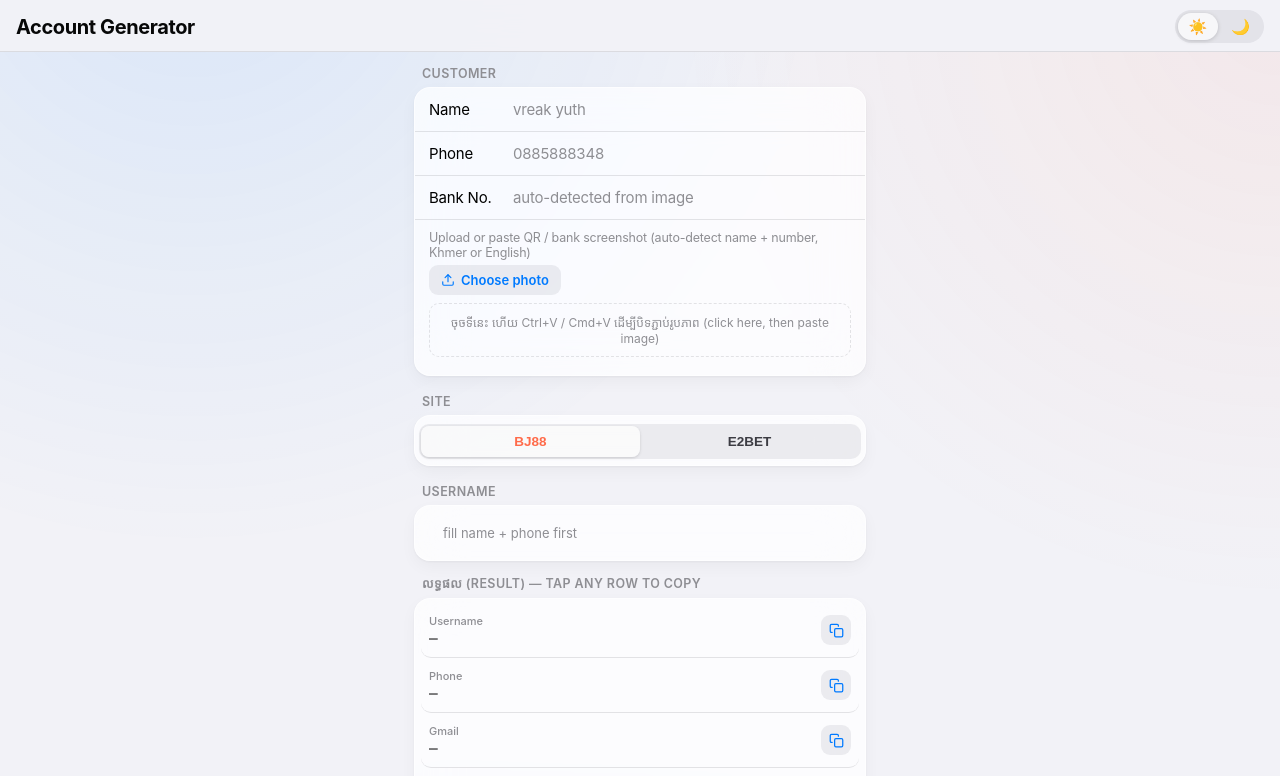
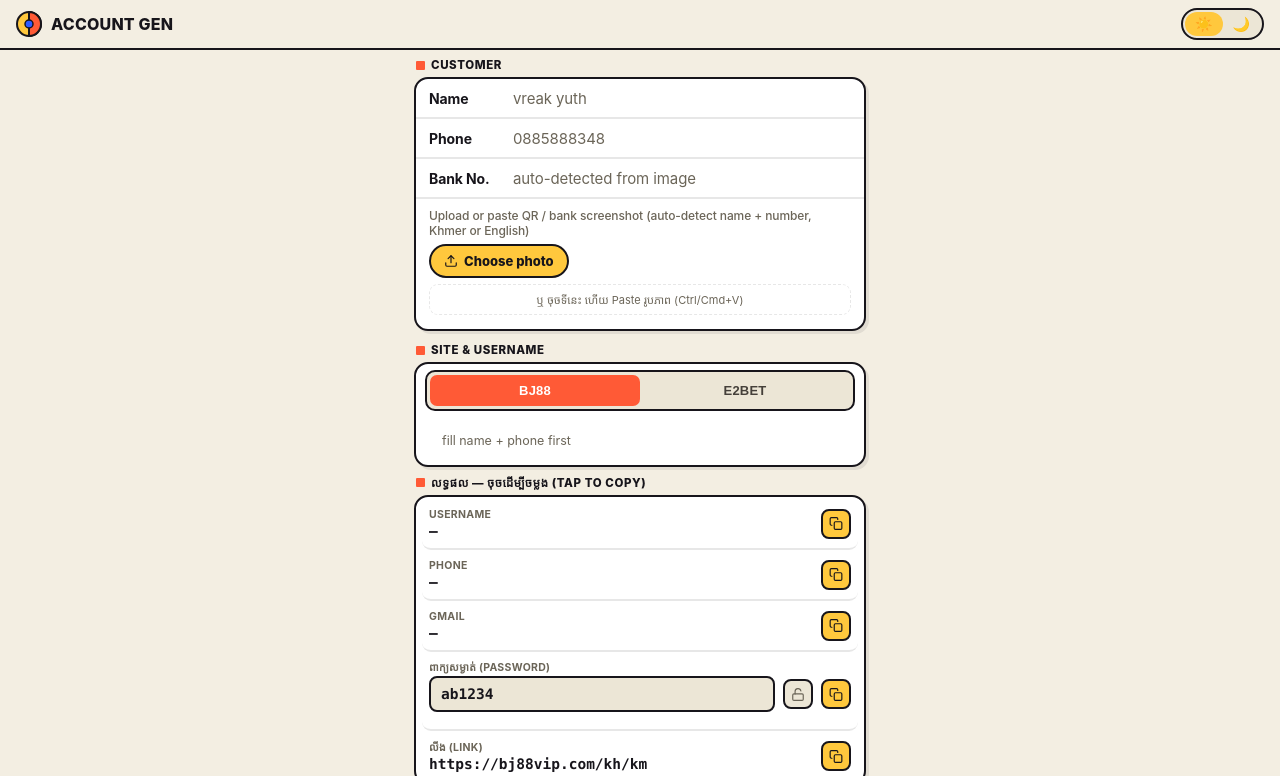
Before and after one commit to pesethtithsamnang-bot/easyform, a plain HTML site: page index.html in a window 1280 px wide. Shown: the top 776 px of the page. Drawn offline with Linux system fonts and the light colour scheme.

Commit message:
Update index.html

```diff
--- a/index.html
+++ b/index.html
@@ -6,37 +6,38 @@
 <title>Account Generator</title>
 <style>
   :root{
-    --bg: #f2f2f7;
-    --grouped-bg: rgba(255,255,255,0.72);
-    --grouped-border: rgba(255,255,255,0.6);
-    --label: #8e8e93;
-    --text: #000000;
-    --text-secondary: #3c3c43;
-    --separator: rgba(60,60,67,0.13);
-    --blue: #007aff;
-    --green: #34c759;
-    --red: #ff3b30;
-    --orange: #ff9500;
-    --fill: rgba(118,118,128,0.12);
-    --fill-strong: rgba(118,118,128,0.18);
-    --bj88: #ff6b4a;
-    --e2bet: #007aff;
+    --bg: #F3EEE2;
+    --grouped-bg: #FFFFFF;
+    --grouped-border: #17151B;
+    --label: #6b6558;
+    --text: #17151B;
+    --text-secondary: #45403A;
+    --separator: rgba(23,21,27,0.1);
+    --blue: #2D5BFF;
+    --green: #1E8E5A;
+    --red: #E83A1F;
+    --orange: #FF5A36;
+    --yellow: #FFC83D;
+    --fill: #ECE6D6;
+    --fill-strong: #E2DAC4;
+    --bj88: #FF5A36;
+    --e2bet: #2D5BFF;
     --mono: 'SF Mono', ui-monospace, 'Menlo', monospace;
     --sys: -apple-system, BlinkMacSystemFont, 'SF Pro Text', 'SF Pro Display', 'Helvetica Neue', 'Khmer OS Battambang', 'Khmer OS', Roboto, sans-serif;
-    --blur: blur(24px) saturate(180%);
+    --border-w: 2px;
   }
   [data-theme="dark"]{
-    --bg: #000000;
-    --grouped-bg: rgba(28,28,30,0.6);
-    --grouped-border: rgba(255,255,255,0.08);
-    --label: #98989f;
-    --text: #ffffff;
-    --text-secondary: #c7c7cc;
-    --separator: rgba(84,84,88,0.5);
-    --fill: rgba(118,118,128,0.24);
-    --fill-strong: rgba(118,118,128,0.32);
-    --bj88: #ff8a6b;
-    --e2bet: #409cff;
+    --bg: #18161C;
+    --grouped-bg: #221F28;
+    --grouped-border: #F3EEE2;
+    --label: #9b9588;
+    --text: #F3EEE2;
+    --text-secondary: #C9C3B5;
+    --separator: rgba(243,238,226,0.14);
+    --fill: #2C2933;
+    --fill-strong: #38343F;
+    --bj88: #FF7A57;
+    --e2bet: #6E8CFF;
   }
 
   *{ box-sizing: border-box; -webkit-tap-highlight-color: transparent; }
@@ -44,14 +45,10 @@
   body{
     margin:0;
     background: var(--bg);
-    background-image:
-      radial-gradient(circle at 15% -10%, rgba(0,122,255,0.10), transparent 45%),
-      radial-gradient(circle at 100% 0%, rgba(255,107,74,0.08), transparent 40%);
-    background-attachment: fixed;
     color: var(--text);
     font-family: var(--sys);
     -webkit-font-smoothing: antialiased;
-    padding: 0 0 24px;
+    padding: 0 0 16px;
     transition: background-color .25s, color .25s;
     min-height: 100vh;
   }
@@ -59,186 +56,202 @@
   .navbar{
     position: sticky; top:0; z-index:10;
     background: var(--bg);
-    -webkit-backdrop-filter: var(--blur); backdrop-filter: var(--blur);
-    opacity: 0.97;
-    padding: calc(10px + env(safe-area-inset-top)) 16px 8px;
+    padding: calc(8px + env(safe-area-inset-top)) 16px 8px;
     display:flex; align-items:center; justify-content:space-between;
-    border-bottom: 1px solid var(--separator);
+    border-bottom: var(--border-w) solid var(--text);
+    gap: 8px;
   }
-  .navbar h1{ font-size: 20px; font-weight: 700; letter-spacing: -0.4px; margin:0; }
+  .navbar-id{ display:flex; align-items:center; gap:9px; }
+  .navbar-mark{ flex-shrink:0; }
+  .navbar h1{
+    font-size: 16px; font-weight: 800; letter-spacing: 0.2px; margin:0;
+    text-transform: uppercase;
+  }
 
   .theme-switch{
-    display:flex; align-items:center; gap:2px;
-    background: var(--fill); border-radius: 20px; padding: 3px;
+    display:flex; align-items:center; gap:0;
+    background: var(--fill); border: var(--border-w) solid var(--text); border-radius: 999px; padding: 2px;
   }
   .theme-switch button{
-    border:none; background:transparent; padding: 6px 11px; border-radius:17px;
-    font-size: 15px; cursor:pointer; color: var(--label); line-height:1;
-    transition: background .2s;
+    border:none; background:transparent; padding: 5px 10px; border-radius:999px;
+    font-size: 14px; cursor:pointer; color: var(--label); line-height:1;
+    transition: background .15s;
   }
-  .theme-switch button.active{ background: var(--grouped-bg); box-shadow: 0 1px 4px rgba(0,0,0,0.18); }
+  .theme-switch button.active{ background: var(--text); }
+  .theme-switch button.active#lightBtn{ background: var(--yellow); }
+  .theme-switch button.active#darkBtn{ background: var(--blue); }
 
   .wrap{ max-width: 480px; margin: 0 auto; padding: 0 14px; }
 
   .section-title{
-    font-size: 12.5px; color: var(--label); text-transform: uppercase;
-    letter-spacing: 0.4px; margin: 18px 8px 6px; font-weight: 600;
+    font-size: 11.5px; color: var(--text); text-transform: uppercase;
+    letter-spacing: 0.6px; margin: 12px 2px 5px; font-weight: 800;
+    display:flex; align-items:center; gap:6px;
   }
-  .section-title:first-of-type{ margin-top: 14px; }
+  .section-title::before{
+    content:''; width: 9px; height: 9px; background: var(--orange); flex-shrink:0;
+    border-radius: 1px;
+  }
+  .section-title:first-of-type{ margin-top: 8px; }
 
   .grouped{
     background: var(--grouped-bg);
-    -webkit-backdrop-filter: var(--blur); backdrop-filter: var(--blur);
-    border-radius: 16px;
+    border-radius: 14px;
     overflow: hidden;
-    border: 1px solid var(--grouped-border);
-    box-shadow: 0 1px 3px rgba(0,0,0,0.05), 0 6px 16px rgba(0,0,0,0.04);
+    border: var(--border-w) solid var(--grouped-border);
+    box-shadow: 3px 3px 0 rgba(23,21,27,0.08);
   }
+  [data-theme="dark"] .grouped{ box-shadow: 3px 3px 0 rgba(0,0,0,0.35); }
+
   .row{
-    display:flex; align-items:center; padding: 0 14px;
-    border-bottom: 1px solid var(--separator);
-    min-height: 44px;
+    display:flex; align-items:center; padding: 0 13px;
+    border-bottom: var(--border-w) solid var(--separator);
+    min-height: 40px;
   }
   .row:last-child{ border-bottom: none; }
   .row .row-label{
-    font-size: 15px; color: var(--text); flex-shrink:0; width: 84px;
-    letter-spacing: -0.2px;
+    font-size: 14px; color: var(--text); flex-shrink:0; width: 84px;
+    letter-spacing: -0.1px; font-weight: 700;
   }
   .row input[type=text], .row input[type=tel]{
     flex:1; border:none; background:transparent; color: var(--text);
-    font-size: 15px; padding: 10px 0; font-family: inherit; min-width:0;
-    letter-spacing: -0.2px;
+    font-size: 15px; padding: 7px 0; font-family: inherit; min-width:0;
+    letter-spacing: -0.1px; font-weight: 600;
   }
-  .row input::placeholder{ color: var(--label); }
+  .row input::placeholder{ color: var(--label); font-weight:400; }
   .row input:focus{ outline:none; }
-  .row.detected{ background: rgba(52,199,89,0.06); }
+  .row.detected{ background: rgba(30,142,90,0.08); }
 
-  .qr-row{ flex-direction:column; align-items:stretch; padding: 10px 14px; }
-  .qr-row .row-label{ width:auto; margin-bottom:5px; font-size:12.5px; color:var(--label); }
+  .qr-row{ flex-direction:column; align-items:stretch; padding: 9px 13px; }
+  .qr-row .row-label{ width:auto; margin-bottom:6px; font-size:12px; color:var(--label); font-weight:500; }
   .file-btn{
     display:inline-flex; align-items:center; gap:6px; width:fit-content;
-    background: var(--fill); color: var(--blue); font-size:13px; font-weight:600;
-    padding: 7px 12px; border-radius: 9px; cursor:pointer; border:none;
+    background: var(--yellow); color: var(--text); font-size:13px; font-weight:800;
+    padding: 7px 13px; border-radius: 999px; cursor:pointer; border: var(--border-w) solid var(--text);
   }
   .file-btn input[type=file]{ display:none; }
 
   /* segmented control for site */
   .segment{
-    display:flex; background: var(--fill); border-radius: 10px; padding: 2px; margin: 8px 4px 4px;
+    display:flex; background: var(--fill); border-radius: 10px; padding: 3px; margin: 9px 9px 5px;
+    border: var(--border-w) solid var(--text);
   }
   .segment button{
-    flex:1; border:none; background:transparent; padding: 8px 0; border-radius:8px;
-    font-size: 13.5px; font-weight: 600; cursor:pointer; color: var(--text-secondary);
-    transition: background .15s;
+    flex:1; border:none; background:transparent; padding: 8px 0; border-radius:7px;
+    font-size: 13px; font-weight: 800; cursor:pointer; color: var(--text-secondary);
+    transition: background .15s, color .15s; letter-spacing: 0.2px;
   }
-  .segment button.active{ background: var(--grouped-bg); box-shadow: 0 1px 3px rgba(0,0,0,0.15); }
-  .segment button.active[data-site="bj88"]{ color: var(--bj88); }
-  .segment button.active[data-site="e2bet"]{ color: var(--e2bet); }
+  .segment button.active{ box-shadow: none; color: #fff; }
+  .segment button.active[data-site="bj88"]{ background: var(--bj88); }
+  .segment button.active[data-site="e2bet"]{ background: var(--e2bet); }
+  .segment button.active[data-lang]{ background: var(--text); color: var(--bg); }
 
   /* username chips */
-  .chip-row{ display:flex; gap:7px; padding: 10px 14px; flex-wrap: wrap; }
+  .chip-row{ display:flex; gap:7px; padding: 9px 13px; flex-wrap: wrap; }
   .chip{
-    flex:1; min-width: 86px; text-align:center; padding: 9px 6px; border-radius: 10px;
-    background: var(--fill); font-family: var(--mono); font-size: 13px; font-weight:600;
-    color: var(--text-secondary); cursor:pointer; border: 1.5px solid transparent;
+    flex:1; min-width: 86px; text-align:center; padding: 8px 6px; border-radius: 9px;
+    background: var(--fill); font-family: var(--mono); font-size: 12.5px; font-weight:800;
+    color: var(--text-secondary); cursor:pointer; border: var(--border-w) solid transparent;
     transition: transform .1s;
   }
+  .chip:nth-child(3n+1){ background: rgba(255,90,54,0.13); }
+  .chip:nth-child(3n+2){ background: rgba(255,200,61,0.22); }
+  .chip:nth-child(3n+3){ background: rgba(45,91,255,0.12); }
   .chip:active{ transform: scale(0.96); }
-  .chip.picked{ border-color: var(--blue); color: var(--blue); background: rgba(0,122,255,0.1); }
-  [data-theme="dark"] .chip.picked{ background: rgba(64,156,255,0.16); }
-  .chip-empty{ padding: 9px 14px; color: var(--label); font-size: 13px; }
+  .chip.picked{ border-color: var(--text); color: var(--text); background: var(--yellow) !important; }
+  .chip-empty{ padding: 8px 13px; color: var(--label); font-size: 12.5px; }
 
   /* output cards */
   .output-card{
     background: var(--grouped-bg);
-    -webkit-backdrop-filter: var(--blur); backdrop-filter: var(--blur);
-    border: 1px solid var(--grouped-border);
-    border-radius: 16px; padding: 4px 14px;
-    margin-bottom: 10px;
-    box-shadow: 0 1px 3px rgba(0,0,0,0.05), 0 6px 16px rgba(0,0,0,0.04);
+    border: var(--border-w) solid var(--grouped-border);
+    border-radius: 14px; padding: 2px 13px;
+    margin-bottom: 8px;
+    box-shadow: 3px 3px 0 rgba(23,21,27,0.08);
   }
+  [data-theme="dark"] .output-card{ box-shadow: 3px 3px 0 rgba(0,0,0,0.35); }
   .output-line{
     display:flex; align-items:center; justify-content:space-between;
-    padding: 11px 0; border-bottom: 1px solid var(--separator); gap: 10px;
-    cursor: pointer; border-radius: 10px; margin: 0 -8px; padding-left:8px; padding-right:8px;
+    padding: 9px 0; border-bottom: var(--border-w) solid var(--separator); gap: 10px;
+    cursor: pointer; border-radius: 9px; margin: 0 -7px; padding-left:7px; padding-right:7px;
     transition: background .12s;
     -webkit-user-select: none; user-select: none;
   }
   .output-line:active{ background: var(--fill); }
   .output-line:last-child{ border-bottom: none; }
   .output-text{
-    font-family: var(--mono); font-size: 14.5px; color: var(--text);
+    font-family: var(--mono); font-size: 14.5px; color: var(--text); font-weight:700;
     word-break: break-all; min-width:0;
   }
-  .output-sub{ font-size: 11px; color: var(--label); margin-bottom: 2px; font-weight:500; }
+  .output-sub{ font-size: 10.5px; color: var(--label); margin-bottom: 2px; font-weight:700; text-transform: uppercase; letter-spacing:0.3px; }
 
   .copy-icon-btn{
-    flex-shrink:0; width: 30px; height: 30px; border-radius: 9px; border:none;
-    background: var(--fill); color: var(--blue); cursor:pointer;
+    flex-shrink:0; width: 30px; height: 30px; border-radius: 8px; border: var(--border-w) solid var(--text);
+    background: var(--yellow); color: var(--text); cursor:pointer;
     display:flex; align-items:center; justify-content:center;
     transition: background .15s, color .15s, transform .1s;
     pointer-events: none; /* whole row handles the tap now */
   }
-  .copy-icon-btn.copied{ background: rgba(52,199,89,0.18); color: var(--green); }
+  .copy-icon-btn.copied{ background: var(--green); color:#fff; border-color: var(--green); }
 
   .password-input{
-    flex:1; min-width:0; border:none; background: var(--fill); border-radius:9px;
-    padding: 9px 10px; font-family: var(--mono); font-size: 14.5px; color: var(--text);
+    flex:1; min-width:0; border: var(--border-w) solid var(--text); background: var(--fill); border-radius:8px;
+    padding: 8px 10px; font-family: var(--mono); font-size: 14.5px; color: var(--text); font-weight:700;
   }
-  .password-input:focus{ outline: 1.5px solid var(--blue); }
-  .password-input:disabled{ opacity: 0.75; }
+  .password-input:focus{ outline: none; background: var(--grouped-bg); }
+  .password-input:disabled{ opacity: 0.65; }
 
   .lock-toggle-btn{
-    flex-shrink:0; width: 30px; height: 30px; border-radius: 9px; border:none;
+    flex-shrink:0; width: 30px; height: 30px; border-radius: 8px; border: var(--border-w) solid var(--text);
     background: var(--fill); color: var(--label); cursor:pointer;
     display:flex; align-items:center; justify-content:center;
     transition: background .15s, color .15s, transform .1s;
   }
   .lock-toggle-btn:active{ transform: scale(0.92); }
-  .lock-toggle-btn.locked{ background: rgba(255,149,0,0.18); color: var(--orange); }
+  .lock-toggle-btn.locked{ background: var(--orange); color: #fff; border-color: var(--orange); }
 
   .suggest-row{ display:flex; gap:6px; margin-top: 8px; flex-wrap: wrap; }
   .suggest-chip{
-    padding: 5px 10px; border-radius: 8px; background: var(--fill);
-    font-family: var(--mono); font-size: 12px; color: var(--text-secondary);
-    cursor:pointer; border: none;
+    padding: 5px 10px; border-radius: 7px; background: var(--fill); border: 1.5px solid var(--separator);
+    font-family: var(--mono); font-size: 11.5px; color: var(--text-secondary); font-weight:700;
+    cursor:pointer;
   }
   .suggest-chip:active{ transform: scale(0.96); }
 
   .msg-block{
-    font-family: var(--sys); font-size: 14.5px; color: var(--text);
-    background: var(--fill); border-radius: 11px; padding: 12px; line-height: 1.6;
-    white-space: pre-wrap; margin: 10px 0; cursor: pointer;
+    font-family: var(--sys); font-size: 14.5px; color: var(--text); font-weight:500;
+    background: var(--fill); border-radius: 10px; padding: 11px 12px; line-height: 1.55;
+    white-space: pre-wrap; margin: 9px 0; cursor: pointer;
     -webkit-user-select: none; user-select: none;
-    transition: background .12s;
+    transition: background .12s; border: 1.5px dashed var(--separator);
   }
   .msg-block:active{ background: var(--fill-strong); }
   .msg-tag{
-    font-family: var(--mono); font-weight: 700; font-size: 0.92em;
-    color: var(--blue); background: rgba(0,122,255,0.1);
-    padding: 1px 6px; border-radius: 6px; letter-spacing: 0.2px;
+    font-family: var(--mono); font-weight: 800; font-size: 0.92em;
+    color: var(--text); background: var(--yellow);
+    padding: 1px 6px; border-radius: 5px; letter-spacing: 0.2px;
     white-space: nowrap;
   }
   .copy-full-btn{
-    width:100%; padding: 11px; border-radius: 11px; border:none;
-    background: var(--blue); color: white; font-size: 15px; font-weight: 600; cursor:pointer;
-    margin-bottom: 10px; letter-spacing: -0.2px;
+    width:100%; padding: 11px; border-radius: 10px; border: var(--border-w) solid var(--text);
+    background: var(--text); color: var(--bg); font-size: 14.5px; font-weight: 800; cursor:pointer;
+    margin-bottom: 9px; letter-spacing: 0.2px; text-transform: uppercase;
   }
-  .copy-full-btn.copied{ background: var(--green); }
+  .copy-full-btn.copied{ background: var(--green); border-color: var(--green); color:#fff; }
 
   .clear-btn{
-    width:100%; text-align:center; padding: 12px; margin-top: 6px;
-    background:transparent; border:none; color: var(--red); font-size: 15px; cursor:pointer; font-weight:500;
+    width:100%; text-align:center; padding: 9px; margin-top: 4px;
+    background:transparent; border: var(--border-w) solid var(--red); border-radius: 10px;
+    color: var(--red); font-size: 14px; cursor:pointer; font-weight:800; text-transform: uppercase; letter-spacing:0.3px;
   }
 
   .hidden{ display:none; }
 
   .toast{
     position: fixed; left: 50%; bottom: 28px; transform: translateX(-50%) translateY(20px);
-    background: rgba(28,28,30,0.92); color: #fff; padding: 10px 18px; border-radius: 14px;
-    font-size: 14px; font-weight: 600; opacity: 0; pointer-events: none;
-    -webkit-backdrop-filter: blur(10px); backdrop-filter: blur(10px);
-    transition: opacity .2s, transform .2s; z-index: 50;
+    background: var(--text); color: var(--bg); padding: 10px 18px; border-radius: 10px;
+    font-size: 14px; font-weight: 800; opacity: 0; pointer-events: none;
+    transition: opacity .2s, transform .2s; z-index: 50; text-transform: uppercase; letter-spacing:0.3px;
   }
   .toast.show{ opacity: 1; transform: translateX(-50%) translateY(0); }
 </style>
@@ -246,7 +259,14 @@
 <body data-theme="light">
 
 <div class="navbar">
-  <h1>Account Generator</h1>
+  <div class="navbar-id">
+    <svg class="navbar-mark" width="26" height="26" viewBox="0 0 26 26">
+      <circle cx="13" cy="13" r="12" fill="var(--yellow)" stroke="var(--text)" stroke-width="2"/>
+      <path d="M13 1 A12 12 0 0 1 13 25 Z" fill="var(--orange)" stroke="var(--text)" stroke-width="2"/>
+      <circle cx="13" cy="13" r="4" fill="var(--blue)" stroke="var(--text)" stroke-width="1.5"/>
+    </svg>
+    <h1>Account Gen</h1>
+  </div>
   <div class="theme-switch">
     <button id="lightBtn" class="active" onclick="setTheme('light')">☀️</button>
     <button id="darkBtn" onclick="setTheme('dark')">🌙</button>
@@ -276,21 +296,17 @@
         Choose photo
         <input type="file" id="qrImage" accept="image/*">
       </label>
-      <div id="qrPasteZone" tabindex="0" style="margin-top:8px; border:1.5px dashed var(--separator); border-radius:10px; padding:10px; text-align:center; font-size:12px; color:var(--label); cursor:text;">ចុចទីនេះ ហើយ Ctrl+V / Cmd+V ដើម្បីបិទភ្ជាប់រូបភាព (click here, then paste image)</div>
-      <div id="qrStatus" style="font-size:12.5px; color:var(--label); margin-top:8px;"></div>
+      <div id="qrPasteZone" tabindex="0" style="margin-top:6px; border:1.5px dashed var(--separator); border-radius:9px; padding:7px; text-align:center; font-size:11px; color:var(--label); cursor:text;">ឬ ចុចទីនេះ ហើយ Paste រូបភាព (Ctrl/Cmd+V)</div>
+      <div id="qrStatus" style="font-size:12px; color:var(--label); margin-top:5px;"></div>
     </div>
   </div>
 
-  <div class="section-title">Site</div>
-  <div class="grouped" style="padding-bottom:2px;">
-    <div class="segment">
+  <div class="section-title">Site &amp; Username</div>
+  <div class="grouped">
+    <div class="segment" style="margin-top:6px;">
       <button class="active" data-site="bj88" onclick="selectSite('bj88')">BJ88</button>
       <button data-site="e2bet" onclick="selectSite('e2bet')">E2BET</button>
     </div>
-  </div>
-
-  <div class="section-title">Username</div>
-  <div class="grouped">
     <div class="chip-row" id="usernameChips">
       <div class="chip-empty">fill name + phone first</div>
     </div>
@@ -298,7 +314,7 @@
 
   <div id="resultsArea">
 
-    <div class="section-title">លទ្ធផល (Result) — tap any row to copy</div>
+    <div class="section-title">លទ្ធផល — ចុចដើម្បីចម្លង (tap to copy)</div>
     <div class="output-card">
       <div class="output-line" onclick="copyRow('outUsername', this)">
         <div>
@@ -327,7 +343,7 @@
           <svg width="15" height="15" viewBox="0 0 24 24" fill="none" stroke="currentColor" stroke-width="2" stroke-linecap="round" stroke-linejoin="round"><rect x="9" y="9" width="13" height="13" rx="2"/><path d="M5 15H4a2 2 0 01-2-2V4a2 2 0 012-2h9a2 2 0 012 2v1"/></svg>
         </button>
       </div>
-      <div class="output-line" style="align-items:flex-start; padding-top:11px; cursor:default;" id="passwordLine">
+      <div class="output-line" style="align-items:flex-start; padding-top:8px; cursor:default;" id="passwordLine">
         <div style="flex:1; min-width:0;">
           <div class="output-sub">ពាក្យសម្ងាត់ (Password)</div>
           <div style="display:flex; align-items:center; gap:8px;">
@@ -376,7 +392,7 @@
 
   </div>
 
-  <button class="clear-btn" onclick="clearAll()">Clear</button>
+  <button class="clear-btn" onclick="clearAll()">Clear All</button>
 
 </div>
 
```
